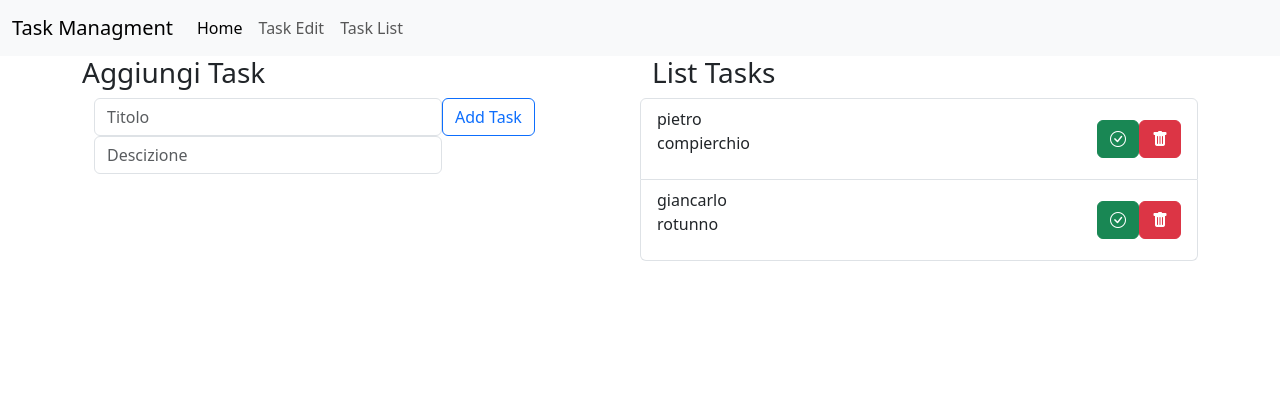
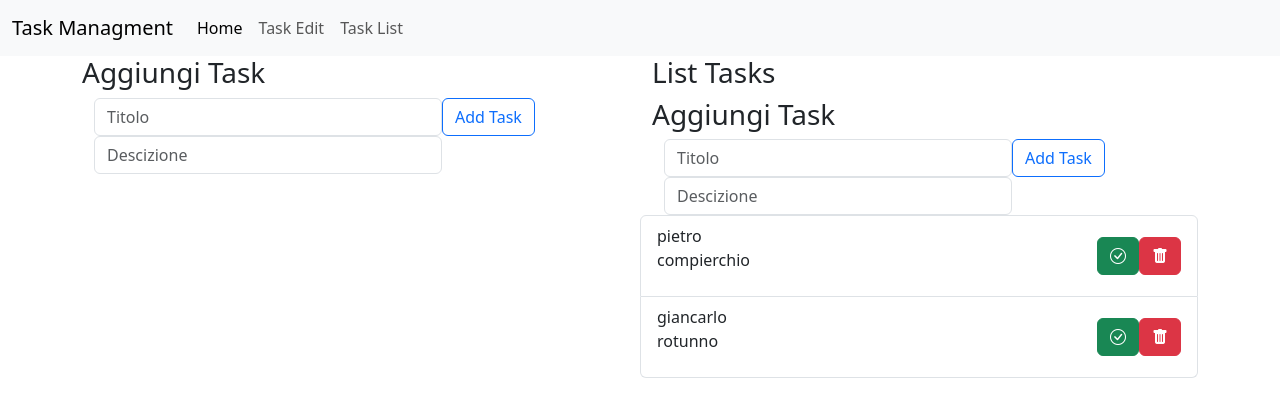
Before and after one commit to Docentedevfg2224/TaskManagment, an Angular app: page /task-edit in a window 1280 px wide. Shown: the top 416 px of the page. Built offline with nearby package versions, Linux system fonts and the light colour scheme.

Commit message:
push4Pietro

```diff
--- a/src/app/tasks/task-edit/task-edit.component.html
+++ b/src/app/tasks/task-edit/task-edit.component.html
@@ -7,7 +7,7 @@
                 <input class="form-control" id="desciption" type="text" placeholder="Descizione" (input)="onUpdateDescriptionTask($event)">
             </div>
             <div class="col-sm-12 col-md-4 col-lg-4">
-                <button class="btn btn-outline-primary" (click)="insertTask" >Add Task</button>
+                <button class="btn btn-outline-primary" (click)="insertTask()" >Add Task</button>
             </div>
         </div>
     </div>
--- a/src/app/tasks/tasks.component.html
+++ b/src/app/tasks/tasks.component.html
@@ -1,6 +1,8 @@
 <h3>List Tasks</h3>
 <div class="component">
     <div class="row">
+
+        <app-task-edit (newTaskEvent)="addNewTask($event)"> </app-task-edit>
         <ul class="list-group">
             <li *ngFor="let task of tasks" class="list-group-item-action list-group-item d-flex justify-content-between align-items-center " aria-current="true">
                 <div class="pull-left">
--- a/src/app/tasks/tasks.component.ts
+++ b/src/app/tasks/tasks.component.ts
@@ -14,10 +14,10 @@ export class TasksComponent {
 
   ]
 
-  addNewTask(newTitleTask : string, newDescriptionTask: string){
-
-    let titleTask = newTitleTask;
-    let desriptionTask = newDescriptionTask;
+  addNewTask(event: {"title": string, "description": string}){
+    console.log(event);
+    let titleTask = event.title;
+    let desriptionTask = event.description;
     this.tasks.push(new Tasks(titleTask, desriptionTask));
   }
 
```
